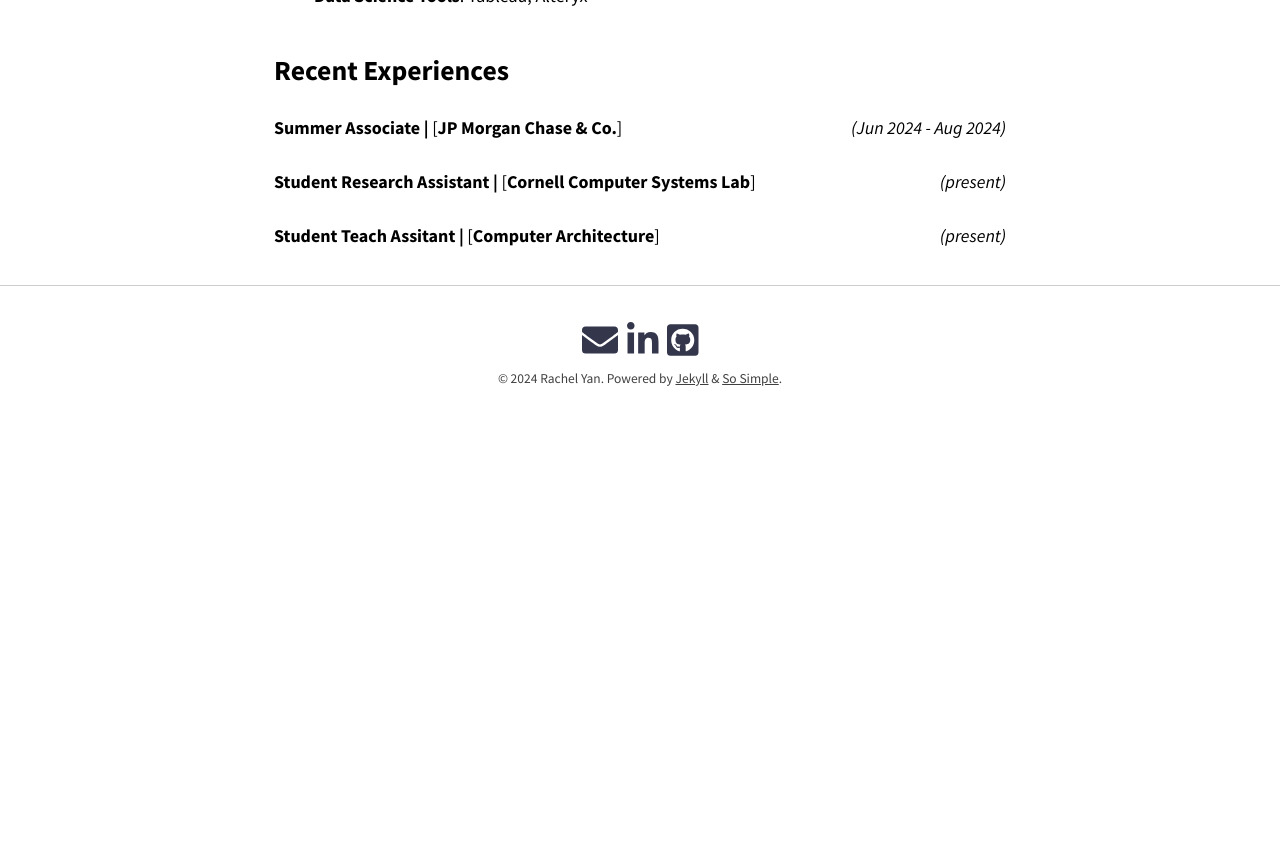
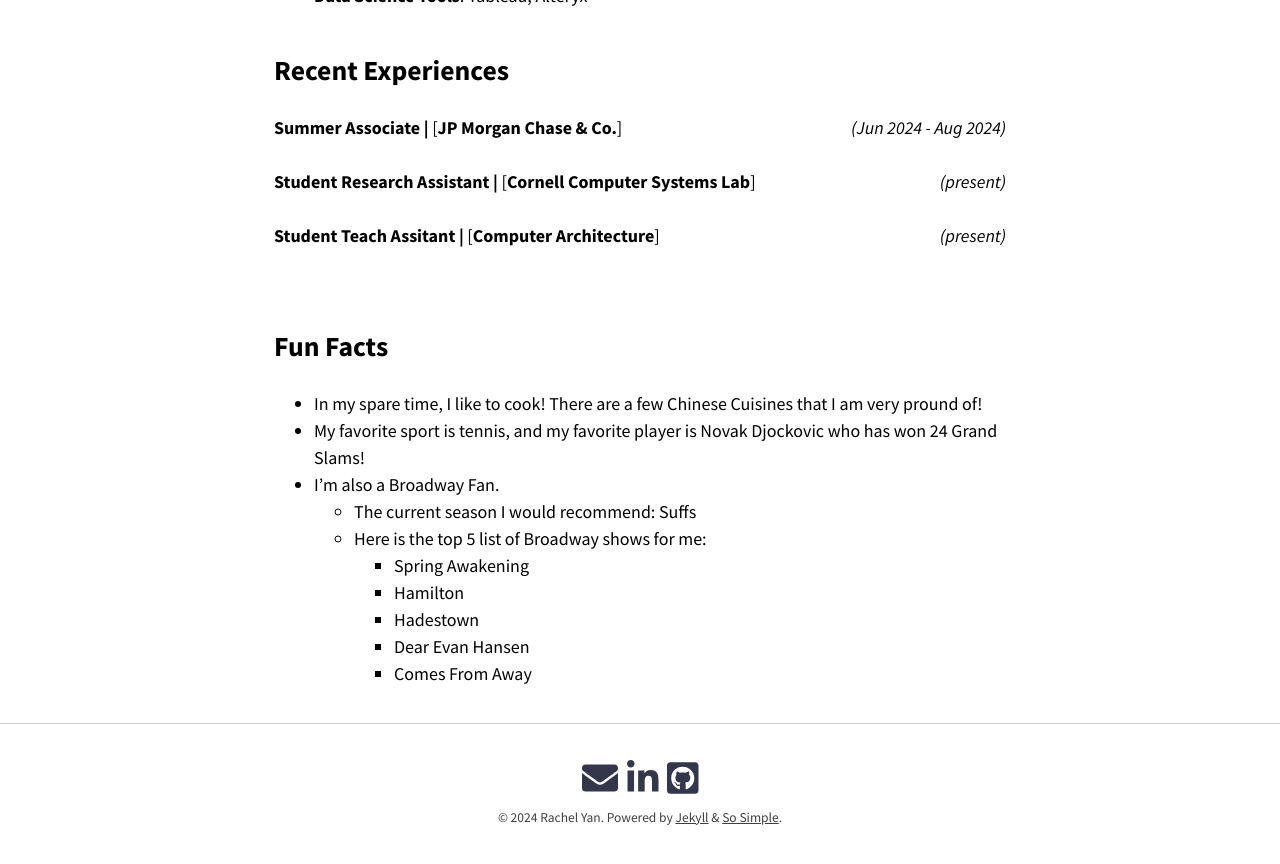
Before and after one commit to Rachelyan666/Rachelyan666.github.io, a Jekyll site: the page built from index.md, in a window 1280 px wide and 900 px high, scrolled down 1206 px. Shown: the top 864 px of the window. Built offline with Jekyll 4.4.1, drawn with Linux system fonts in a browser that asks for light colours; nearby versions of some CDN libraries; before the commit the page ends 1668 px from its top, so only the background shows below that.

Commit message:
organizational update

```diff
--- a/_data/navigation.yml
+++ b/_data/navigation.yml
@@ -7,7 +7,7 @@
 - title: Projects
   url: /projects/
 - title: Classes
-  url: /research/
+  url: /classes/
 #url: /research/
 #- title: Teaching
 #  url: /teaching/
--- a/index.md
+++ b/index.md
@@ -44,3 +44,18 @@
 **Student Research Assistant \|**  [**Cornell Computer Systems Lab**]  <span style="float:right;"> <i>(present)</i> </span>
 
 **Student Teach Assitant \|**  [**Computer Architecture**]  <span style="float:right;"> <i>(present)</i> </span>
+
+<br>
+
+## Fun Facts
+
+- In my spare time, I like to cook! There are a few Chinese Cuisines that I am very pround of!
+- My favorite sport is tennis, and my favorite player is Novak Djockovic who has won 24 Grand Slams!
+- I'm also a Broadway Fan.
+  - The current season I would recommend: Suffs
+  - Here is the top 5 list of Broadway shows for me:
+    - Spring Awakening
+    - Hamilton
+    - Hadestown
+    - Dear Evan Hansen
+    - Comes From Away
```
Also changed, not shown: activities.md (+18 -9 lines), classes.md (renamed from teaching.md, +1 -1 lines).
